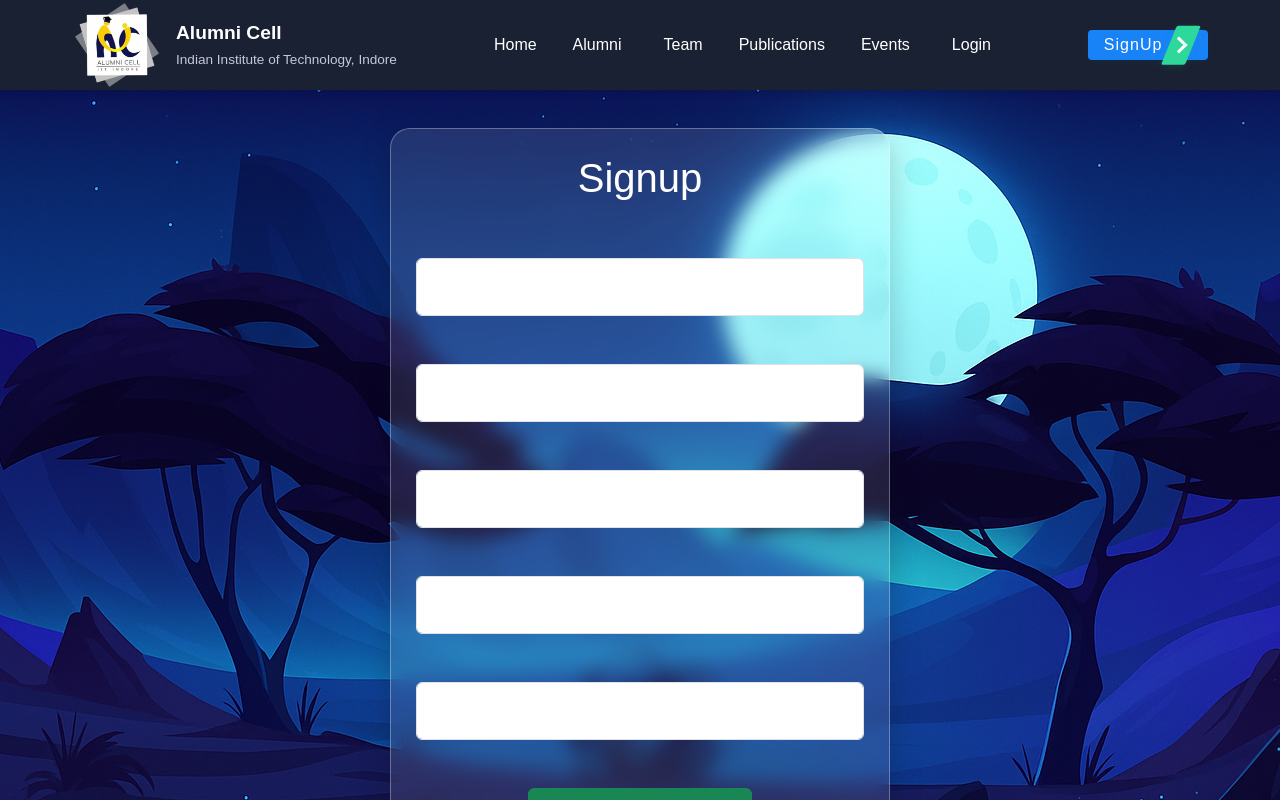
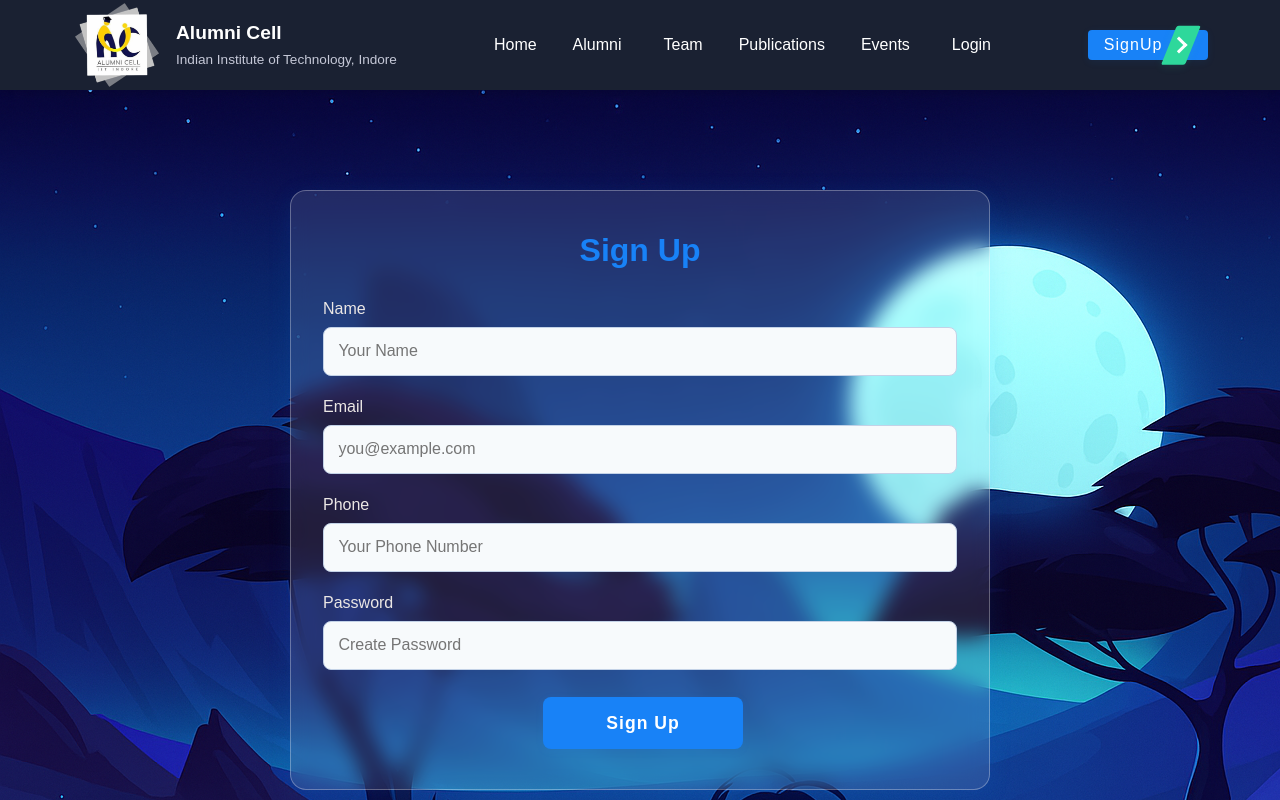
Before and after one commit to Sethu-madhav17/IIT-soc, a React (Vite) app: page /Signup in a window 1280 px wide. Shown: the top 800 px of the page. Built offline with nearby package versions, Linux system fonts and the light colour scheme; a web font is replaced by a local one.

Commit message:
changed signup

```diff
--- a/src/pages/Login/Login.css
+++ b/src/pages/Login/Login.css
@@ -9,7 +9,7 @@
 }
 .login-form{
     text-align: center;
-    width: 500px;
+    width: 800px;
     padding: 25px;
     height: 400px;
     background: rgba(255, 255, 255, 0.1); /* Translucent white */
@@ -19,4 +19,5 @@
    border: 1px solid rgba(255, 255, 255, 0.3);
    color: white;
    border-radius: 20px ;
+
 }
--- a/src/pages/Signup/Signup.jsx
+++ b/src/pages/Signup/Signup.jsx
@@ -1,39 +1,31 @@
-import React from 'react'
-import './Signup.css'
+import React from "react";
+import "./Signup.css";
+
 const Signup = () => {
-   return (
-    <div className="loginpage">
-      <form action="" className="login-form">
-        <h1>Signup</h1>
-        <div className="form-floating">
-  <input type="text" className="form-control" id="floatingname" placeholder="Name"/>
-  <label for="floatingName">Name</label>
-</div>
-<div className="form-floating ">
-  <input type="email" className="form-control" id="floatingInput" placeholder="name@example.com"/>
-  <label for="email">Email address</label>
-</div>
-<div className="form-floating">
-  <input type="tel" className="form-control" id="floatingphone" placeholder="Mobile Number"/>
-  <label for="floatingPassword">Mobile Number</label>
-</div>
-<div className="form-floating">
-  <input type="password" className="form-control" id="floatingPassword" placeholder="Password"/>
-  <label for="floatingPassword">Create Password</label>
-
-</div>
-<div className="form-floating">
-  <input type="password" className="form-control" id="floatingPassword" placeholder="Password"/>
-  <label for="floatingPassword">Confirm Password</label>
-
-</div>
-
-
-<button className="btn btn-success w-50 d-block mx-auto">Login</button>
+  return (
+    <div className="signup-page">
+      <form className="signup-form">
+        <h2>Sign Up</h2>
+        <div className="form-group">
+          <label htmlFor="signup-name">Name</label>
+          <input type="text" id="signup-name" placeholder="Your Name" required />
+        </div>
+        <div className="form-group">
+          <label htmlFor="signup-email">Email</label>
+          <input type="email" id="signup-email" placeholder="you@example.com" required />
+        </div>
+        <div className="form-group">
+          <label htmlFor="signup-phone">Phone</label>
+          <input type="tel" id="signup-phone" placeholder="Your Phone Number" required />
+        </div>
+        <div className="form-group">
+          <label htmlFor="signup-password">Password</label>
+          <input type="password" id="signup-password" placeholder="Create Password" required />
+        </div>
+        <button type="submit" className="signup-btn">Sign Up</button>
       </form>
-
     </div>
-  )
-}
+  );
+};
 
 export default Signup;
--- a/src/pages/Signup/signup.css
+++ b/src/pages/Signup/signup.css
@@ -1,39 +1,87 @@
-.loginpage{
-    display: flex;
-    justify-content: center;
-    align-items: center;
-    background: url(/Media/login-bg.png);
-    width: 100%;
-    height: 100vh;
-    background-position: center;
+.signup-page {
+  min-height: 100vh;
+  display: flex;
+  justify-content: center;
+  align-items: center;
+  background: url(/Media/login-bg.png);
+}
 
-}
-.login-form{
-    display: flex;
-    flex-direction: column;
-    justify-content: center;
-    text-align: center;
-    row-gap: 3rem;
-    /* width: fit-content; */
-    padding: 25px;
-    height: fit-content;
-    background: rgba(255, 255, 255, 0.1); /* Translucent white */
+.signup-form {
+  background: #fff;
+  background: rgba(255, 255, 255, 0.1); /* Translucent white */
     box-shadow: 0 8px 32px rgba(0, 0, 0, 0.2);
     backdrop-filter: blur(10px); /* Main blur effect */
    -webkit-backdrop-filter: blur(10px); /* Safari support */
    border: 1px solid rgba(255, 255, 255, 0.3);
-   color: white;
-   border-radius: 20px ;
+  padding: 2.5rem 2rem;
+  border-radius: 16px;
+  box-shadow: 0 4px 24px rgba(24, 130, 247, 0.10);
+  width: 100%;
+  max-width: 700px;
+  display: flex;
+  flex-direction: column;
+  gap: 1.2rem;
+
 }
-@media (max-width:500px){
-.form-floating{
-    display:flex;
-    /* justify-content: center; */
-    width: 300px;
-    /* align-items: center;    */
+
+.signup-form h2 {
+  margin-bottom: 0.5rem;
+  text-align: center;
+  color: #1882f7;
+  font-size: 2rem;
+  font-weight: 700;
 }
-.login-form{
-    align-items: center;
-    margin: 20px;
+
+.form-group {
+  display: flex;
+  flex-direction: column;
+  gap: 0.4rem;
 }
+
+.form-group label {
+  font-size: 1rem;
+  color: #ebe7e5;
+  font-weight: 500;
 }
+
+.form-group input {
+  padding: 0.7rem 0.9rem;
+  border: 1px solid #c3d2e7;
+  border-radius: 8px;
+  font-size: 1rem;
+  background: #f7fafc;
+  transition: border-color 0.2s;
+}
+
+.form-group input:focus {
+  border-color: #1882f7;
+  outline: none;
+  background: #fff;
+}
+
+.signup-btn {
+  padding: 0.8rem 0;
+  background: #1882f7;
+  color: #fff;
+  border: none;
+  width: 40px;
+  margin-left: 220px;
+  border-radius: 8px;
+  font-size: 1.1rem;
+  font-weight: 600;
+  cursor: pointer;
+  transition: background 0.2s;
+  margin-top: 0.5rem;
+}
+
+.signup-btn:hover {
+  background: #176fd1;
+}
+
+/* Responsive styles */
+@media (max-width: 500px) {
+  .signup-form {
+    padding: 1.2rem 0.5rem;
+    max-width: 98vw;
+  }
+}
```
